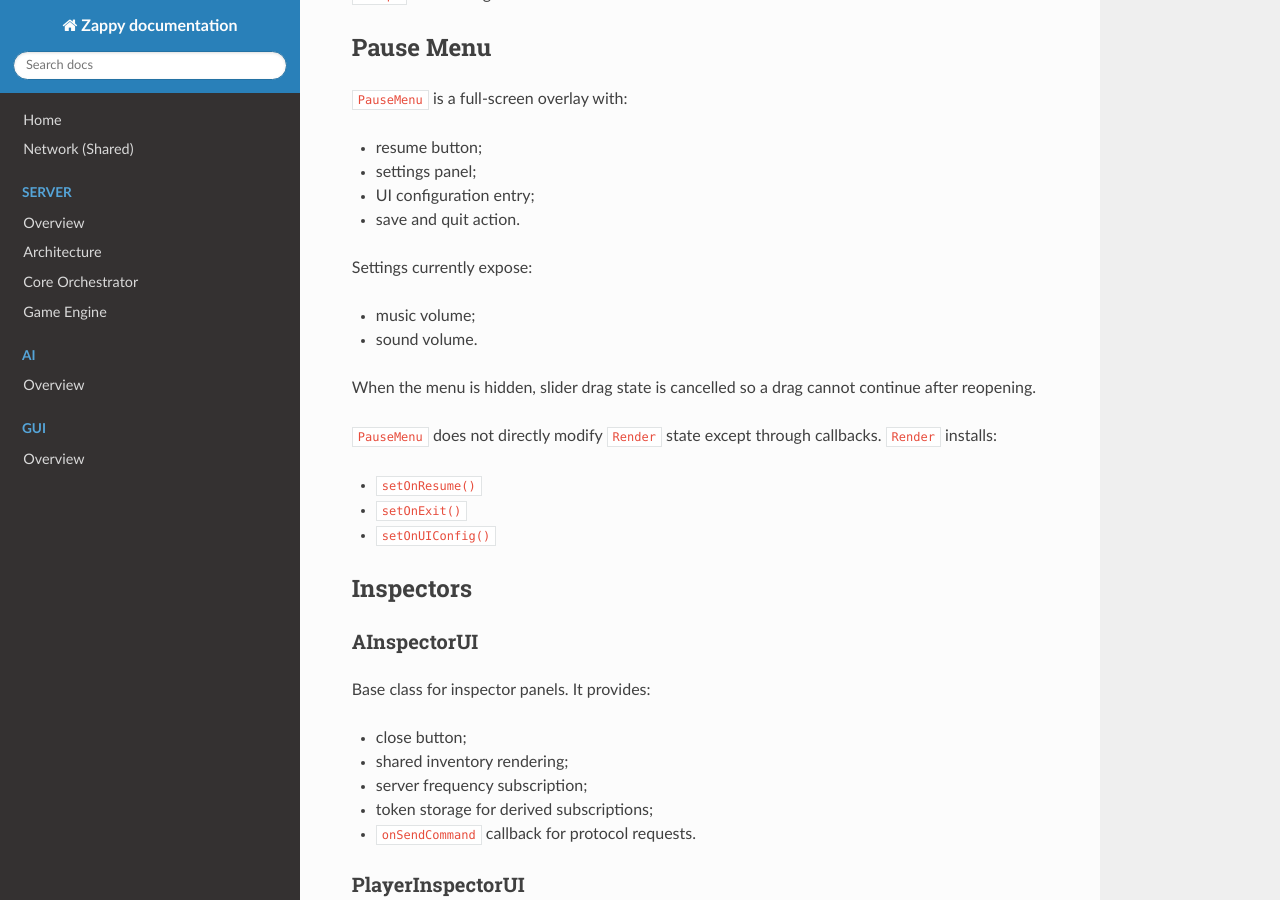
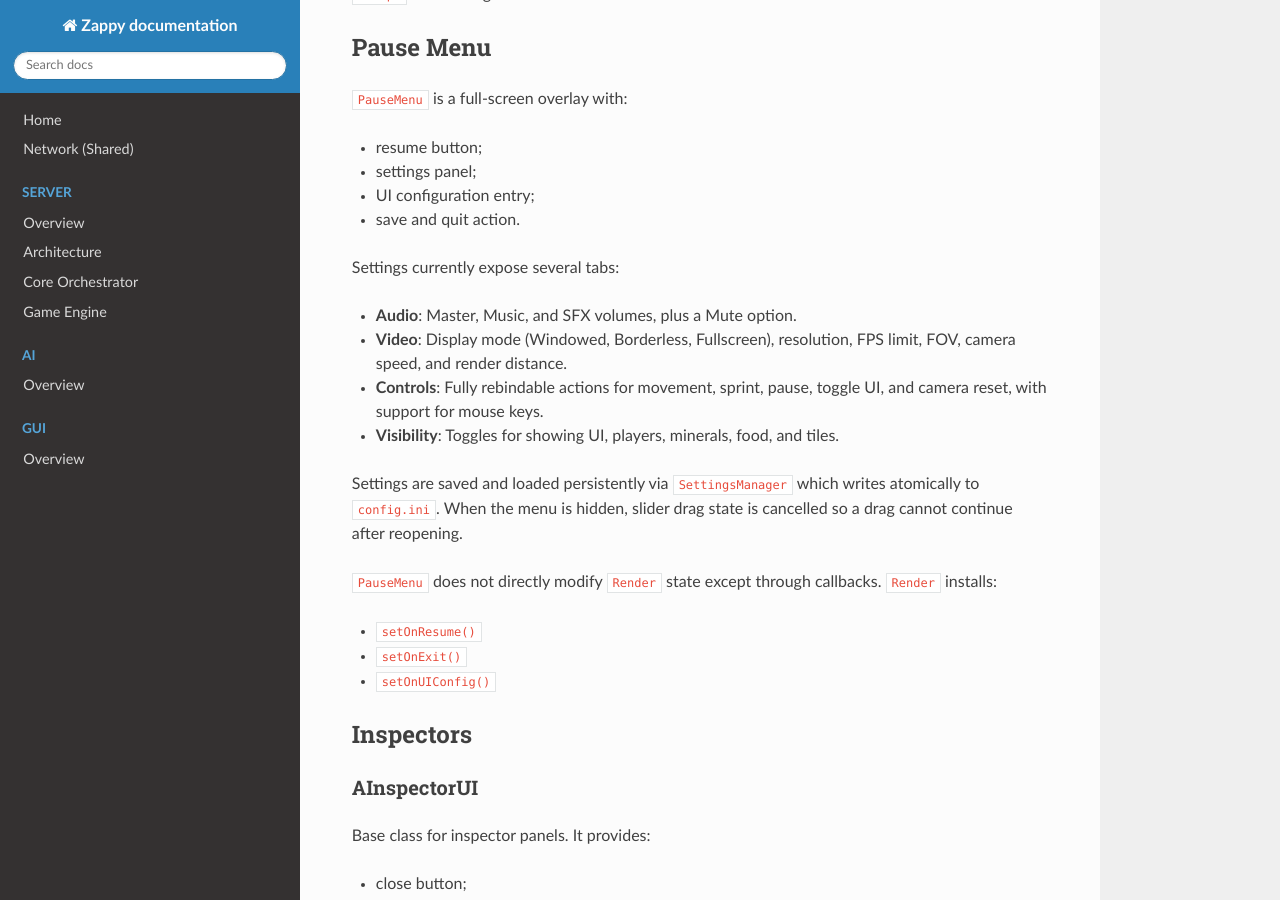
Before and after one commit to Matt4401/Mirror-Zappy, an MkDocs documentation site: the page built from docs/gui/ui.md, in a window 1280 px wide and 900 px high, scrolled down 2258 px. Built offline with MkDocs 1.6.1, drawn with Linux system fonts in a browser that asks for light colours; nearby versions of some CDN libraries.

Commit message:
feat(docs): edited documentation according to the last camera and settings modifications

```diff
--- a/docs/gui/ui.md
+++ b/docs/gui/ui.md
@@ -88,12 +88,14 @@ Current default layout:
 * UI configuration entry;
 * save and quit action.
 
-Settings currently expose:
+Settings currently expose several tabs:
 
-* music volume;
-* sound volume.
+* **Audio**: Master, Music, and SFX volumes, plus a Mute option.
+* **Video**: Display mode (Windowed, Borderless, Fullscreen), resolution, FPS limit, FOV, camera speed, and render distance.
+* **Controls**: Fully rebindable actions for movement, sprint, pause, toggle UI, and camera reset, with support for mouse keys.
+* **Visibility**: Toggles for showing UI, players, minerals, food, and tiles.
 
-When the menu is hidden, slider drag state is cancelled so a drag cannot continue after reopening.
+Settings are saved and loaded persistently via `SettingsManager` which writes atomically to `config.ini`. When the menu is hidden, slider drag state is cancelled so a drag cannot continue after reopening.
 
 `PauseMenu` does not directly modify `Render` state except through callbacks. `Render` installs:
 
```
Also changed, not shown: docs/gui/core.md (+3 -2 lines), docs/gui/rendering.md (+4 -4 lines).
